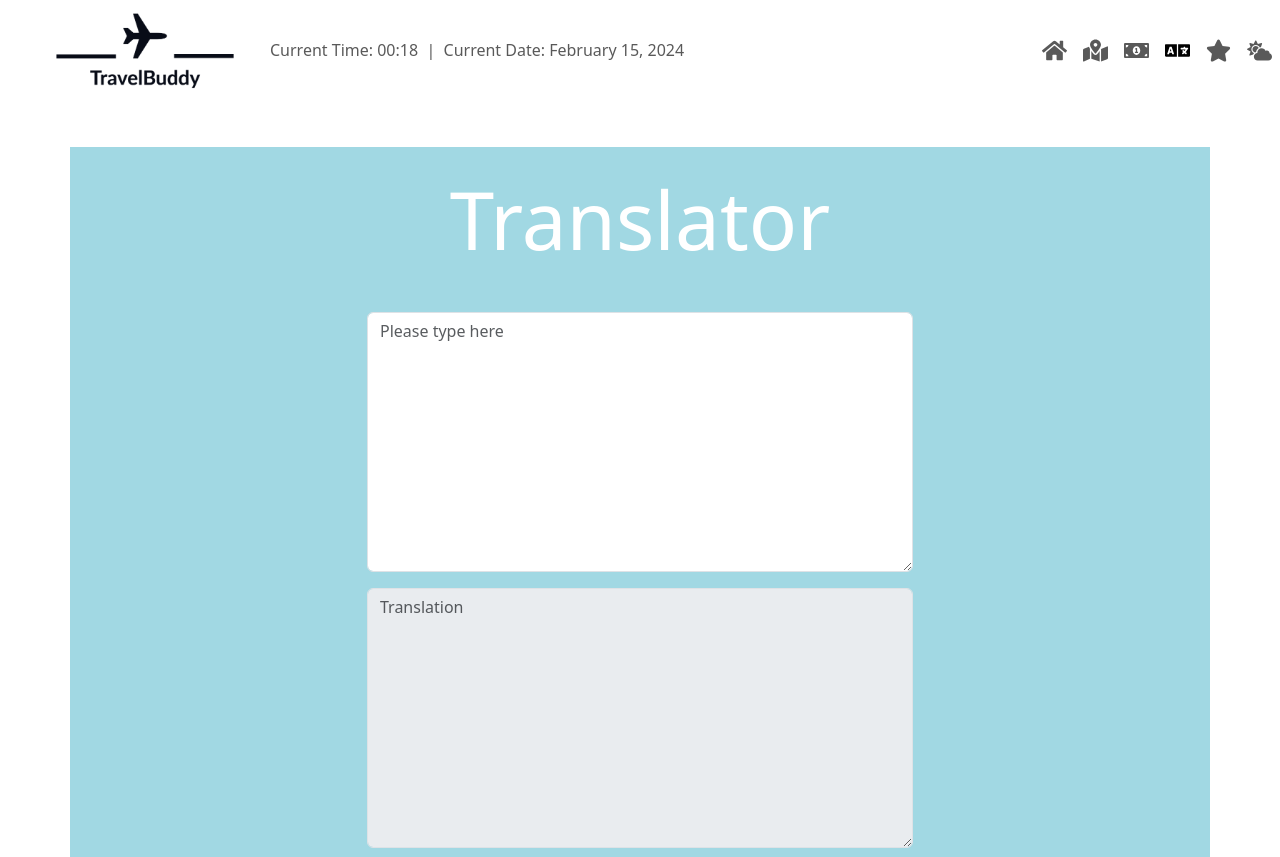
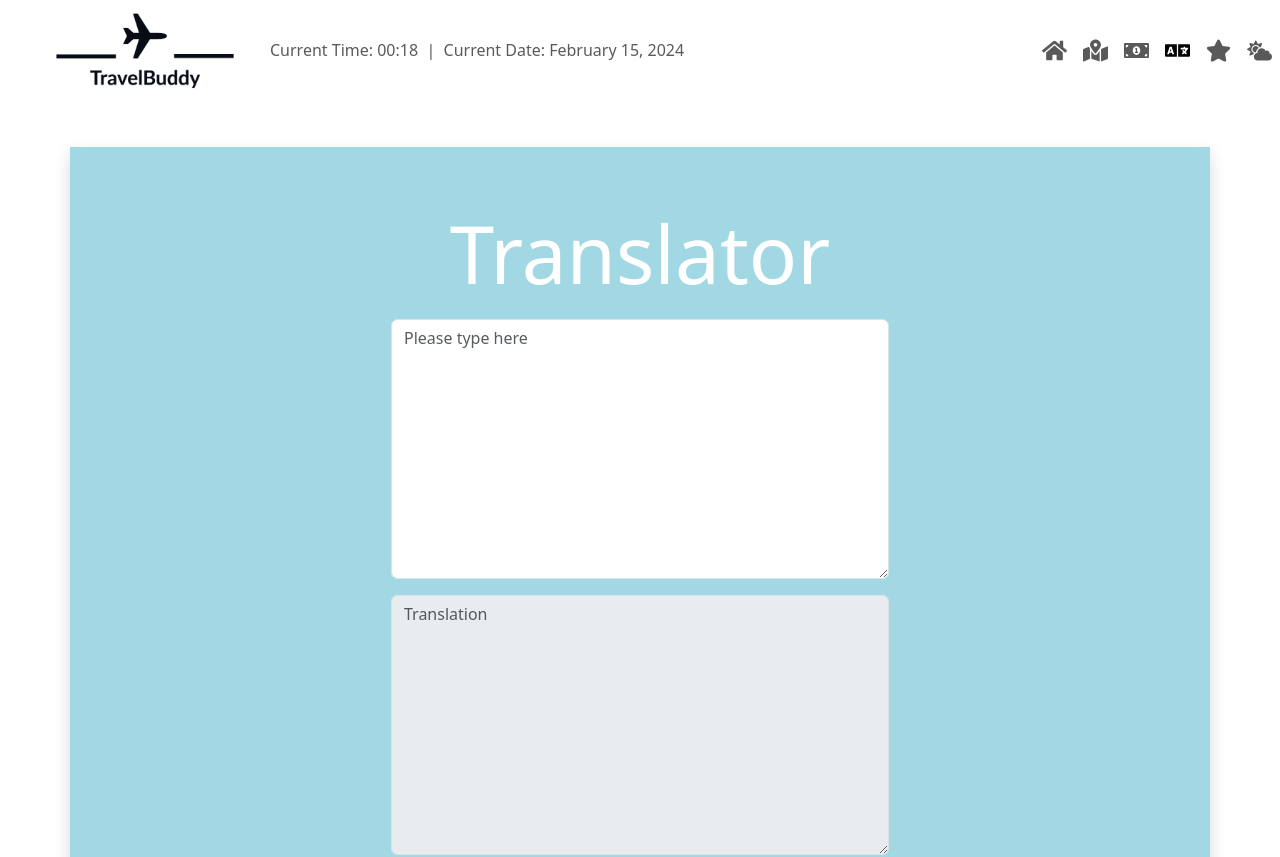
Before and after one commit to Mykulcoding/travelBuddy, a React (Vite) app: page /#/translate in a window 1280 px wide. Shown: the top 857 px of the page. Built offline with nearby package versions, Linux system fonts and the light colour scheme.

Commit message:
added text-dark shadow p-3 mb-5 bg-body-rounded to content center. dark shadow styling

```diff
--- a/src/pages/translate/translate.jsx
+++ b/src/pages/translate/translate.jsx
@@ -37,7 +37,7 @@ const Translator = () => {
 
   return (
     <div className="container ">
-      <div className="row justify-content-center mt-5  d-flex align-items-center justify-content-center vh-100" id='translator-row'>
+      <div className="row justify-content-center mt-5  d-flex align-items-center justify-content-center vh-100 p-5 bg- text-dark shadow p-3 mb-5 bg-body-rounded" id='translator-row'>
         <h2 className='text-center'id='title'>Translator</h2>
         <div className="col-lg-6">
           <div className="form-group">
```
